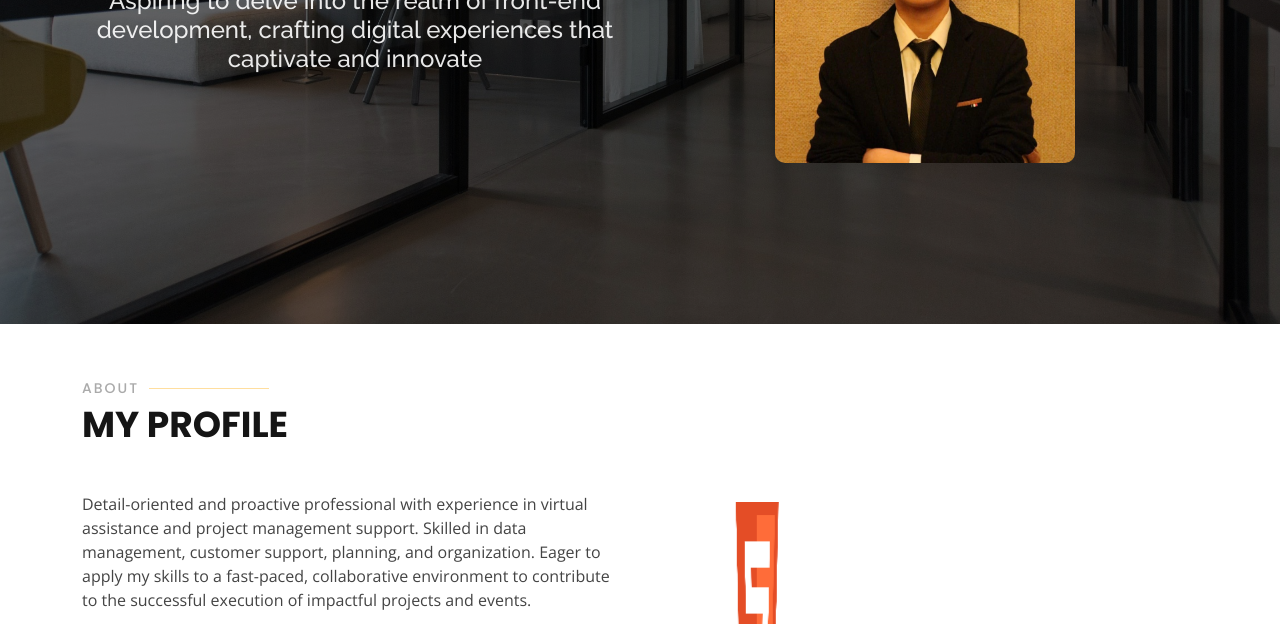
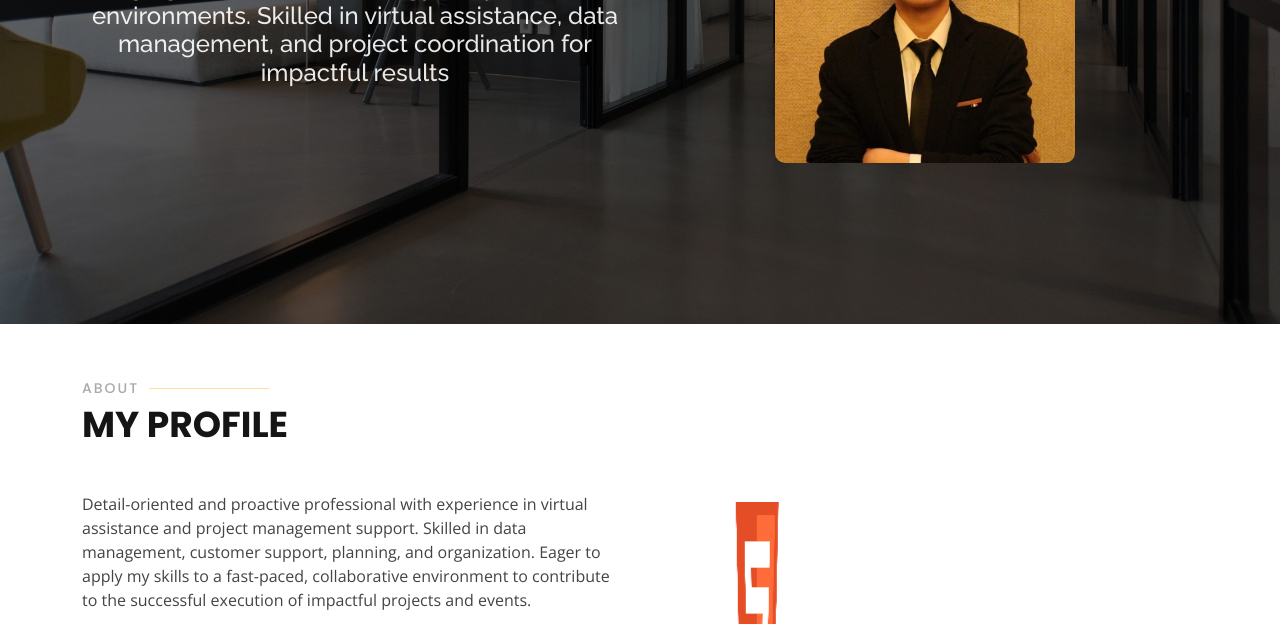
Before and after one commit to Aukantara/aukantara.github.io, a plain HTML site: page index.html in a window 1280 px wide. Shown: the part 476-1100 px from the top of the page. Drawn offline with nearby package versions, Linux system fonts and the light colour scheme.

Commit message:
Ubah judul nama

```diff
--- a/index.html
+++ b/index.html
@@ -88,8 +88,7 @@
           <div class="col-xl-6 col-lg-8">
             <h1>Hi, I'm Aubrey Fernando</h1>
             <h2>
-              Aspiring to delve into the realm of front-end development,
-              crafting digital experiences that captivate and innovate
+              Bringing structure and strategy to dynamic work environments. Skilled in virtual assistance, data management, and project coordination for impactful results
             </h2>
           </div>
           <div class="col-xl-6 col-lg-8">
```
